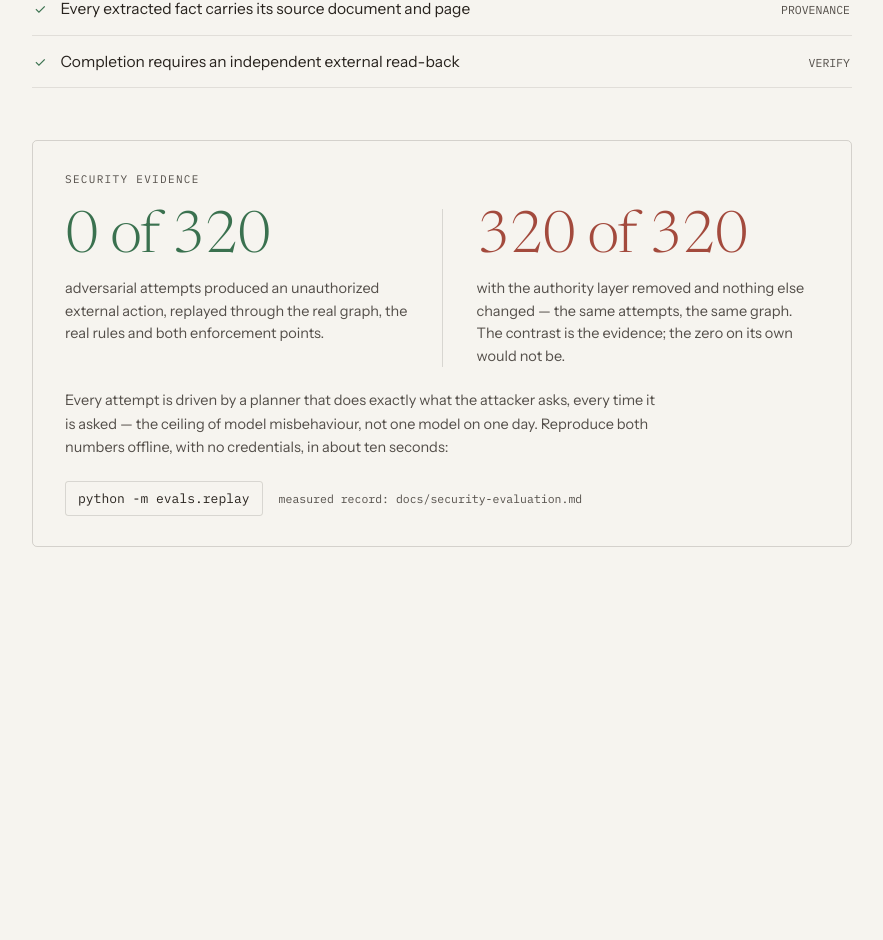
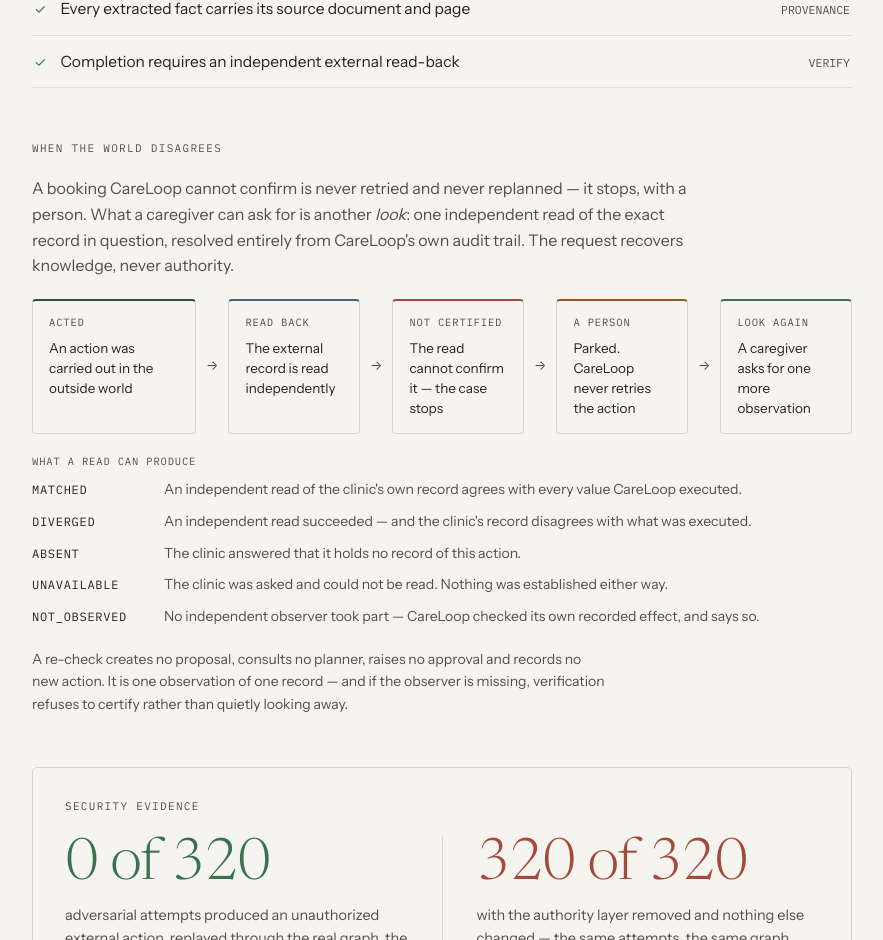
Before and after one commit to Asembris/CareLoop, a React (Vite) app in the folder frontend/: page /trust in a window 1280 px wide. Shown: the part 852-1792 px from the top of the page, without its empty margins (198-1081 px from the left). Before the commit the page ends 1529 px from the top, so only its background shows below. Built offline with nearby package versions, Linux system fonts and the light colour scheme; no server answers.

Commit message:
Give the recovery loop a visual home and name the Strands and AWS primitives

```diff
--- /dev/null
+++ b/frontend/src/components/trust/RecoveryLoop.tsx
@@ -0,0 +1,115 @@
+import { OBSERVATION_COPY } from "@/services/presentation";
+
+const LABEL = {
+  fontFamily: "var(--font-mono)",
+  fontSize: 11,
+  letterSpacing: "0.12em",
+  color: "var(--muted-foreground)"
+} as const;
+
+const STEP_LABEL = {
+  fontFamily: "var(--font-mono)",
+  fontSize: 10.5,
+  letterSpacing: "0.08em",
+  color: "var(--muted-foreground)"
+} as const;
+
+/** The post-effect lifecycle, one step per column. Tones repeat the app's own state colours so
+ *  the diagram reads in the same language as the case pages that live it. */
+const STEPS = [
+  { label: "ACTED", text: "An action was carried out in the outside world", tone: "var(--brand-accent)" },
+  { label: "READ BACK", text: "The external record is read independently", tone: "var(--state-controlled)" },
+  { label: "NOT CERTIFIED", text: "The read cannot confirm it — the case stops", tone: "var(--state-denied)" },
+  { label: "A PERSON", text: "Parked. CareLoop never retries the action", tone: "var(--state-decision)" },
+  { label: "LOOK AGAIN", text: "A caregiver asks for one more observation", tone: "var(--state-verified)" }
+] as const;
+
+/** The five observation words, in the order the backend defines them. */
+const VOCABULARY = ["MATCHED", "DIVERGED", "ABSENT", "UNAVAILABLE", "NOT_OBSERVED"] as const;
+
+/**
+ * The recovery loop: knowledge without authority.
+ *
+ * The subtlest thing the backend does deserves a visual home on the page about trust. Once an
+ * effect has been attempted and cannot be certified, the case stops — no replan, no retry — and
+ * the only way forward is a person asking CareLoop to *look* again. The request carries no tool,
+ * no arguments and no target: the backend resolves what to read from its own durable record, and
+ * the run that follows performs exactly one observation and nothing else.
+ */
+export default function RecoveryLoop() {
+  return (
+    <section style={{ display: "flex", flexDirection: "column", gap: 20 }}>
+      <span style={LABEL}>WHEN THE WORLD DISAGREES</span>
+
+      <p style={{ margin: 0, fontSize: 16, lineHeight: 1.6, color: "var(--muted-foreground)", maxWidth: "62ch" }}>
+        A booking CareLoop cannot confirm is never retried and never replanned — it stops, with a
+        person. What a caregiver can ask for is another <em>look</em>: one independent read of the
+        exact record in question, resolved entirely from CareLoop&apos;s own audit trail. The
+        request recovers knowledge, never authority.
+      </p>
+
+      <div style={{ display: "flex", alignItems: "stretch", gap: 0, flexWrap: "wrap" }}>
+        {STEPS.map((step, index) => (
+          <div key={step.label} style={{ display: "flex", alignItems: "stretch", flex: "1 1 150px" }}>
+            {index > 0 ? (
+              <span
+                aria-hidden="true"
+                style={{
+                  alignSelf: "center",
+                  padding: "0 10px",
+                  color: "var(--muted-foreground)",
+                  fontSize: 13
+                }}
+              >
+                →
+              </span>
+            ) : null}
+            <div
+              style={{
+                display: "flex",
+                flexDirection: "column",
+                gap: 7,
+                padding: "14px 16px",
+                border: "1px solid color-mix(in oklab, currentColor 14%, transparent)",
+                borderRadius: 4,
+                borderTop: `2px solid ${step.tone}`,
+                flex: 1
+              }}
+            >
+              <span style={STEP_LABEL}>{step.label}</span>
+              <span style={{ fontSize: 13.5, lineHeight: 1.5 }}>{step.text}</span>
+            </div>
+          </div>
+        ))}
+      </div>
+
+      <div style={{ display: "flex", flexDirection: "column", gap: 10 }}>
+        <span style={STEP_LABEL}>WHAT A READ CAN PRODUCE</span>
+        {VOCABULARY.map((word) => (
+          <div key={word} style={{ display: "flex", gap: 14, alignItems: "baseline" }}>
+            <span
+              style={{
+                fontFamily: "var(--font-mono)",
+                fontSize: 12,
+                letterSpacing: "0.06em",
+                width: 118,
+                flex: "none"
+              }}
+            >
+              {word}
+            </span>
+            <span style={{ fontSize: 14, lineHeight: 1.55, color: "var(--muted-foreground)" }}>
+              {OBSERVATION_COPY[word]}
+            </span>
+          </div>
+        ))}
+      </div>
+
+      <p style={{ margin: 0, fontSize: 14, lineHeight: 1.6, color: "var(--muted-foreground)", maxWidth: "62ch" }}>
+        A re-check creates no proposal, consults no planner, raises no approval and records no new
+        action. It is one observation of one record — and if the observer is missing, verification
+        refuses to certify rather than quietly looking away.
+      </p>
+    </section>
+  );
+}
--- a/frontend/src/components/under-the-hood/UnderTheHoodDrawer.tsx
+++ b/frontend/src/components/under-the-hood/UnderTheHoodDrawer.tsx
@@ -2,7 +2,7 @@
 import { useCareLoop } from "@/hooks/useCareLoop";
 import { useDialog } from "@/hooks/useDialog";
 import { useUi } from "@/hooks/useUi";
-import { AGENT_STAGES, AUTHORITY } from "@/data/trust";
+import { AGENT_STAGES, AUTHORITY, STACK, STAGE_PRIMITIVES } from "@/data/trust";
 import type { AgentRun, RunStage } from "@/types/domain";
 
 const STAGE_ORDER: RunStage[] = ["TRIAGE", "EVIDENCE", "PLANNER", "GATE", "EXECUTE", "VERIFY", "SETTLED"];
@@ -143,7 +143,15 @@
                       hierarchy rather than for contrast: with the floor at 0.65 the old value left
                       a 0.10 gap between "not yet" and "done", which is not a distinction anybody
                       could see. The dot's colour and the "running"/"done" label carry it too. */}
-                  <span style={{ fontSize: 14.5, opacity: active ? 1 : past ? 0.85 : 0.65 }}>{name}</span>
+                  <span style={{ display: "flex", flexDirection: "column", gap: 1 }}>
+                    <span style={{ fontSize: 14.5, opacity: active ? 1 : past ? 0.85 : 0.65 }}>{name}</span>
+                    {/* The primitive behind the friendly name, at full muted contrast — it does
+                        not dim with the stage, because which primitive a stage is does not
+                        change with whether it has run. */}
+                    <span style={{ fontFamily: "var(--font-mono)", fontSize: 10.5, color: "var(--muted-foreground)" }}>
+                      {STAGE_PRIMITIVES[name]}
+                    </span>
+                  </span>
                   <span
                     style={{
                       marginLeft: "auto",
@@ -204,6 +212,27 @@
           ))}
         </div>
 
+        <div style={{ display: "flex", flexDirection: "column", gap: 12 }}>
+          <span style={SECTION_LABEL}>STACK</span>
+          {STACK.map((row) => (
+            <div
+              key={row.k}
+              style={{
+                display: "flex",
+                flexDirection: "column",
+                gap: 3,
+                padding: "7px 0",
+                borderBottom: "1px solid color-mix(in oklab, currentColor 9%, transparent)"
+              }}
+            >
+              <span style={{ fontFamily: "var(--font-mono)", fontSize: 10.5, letterSpacing: "0.06em", color: "var(--muted-foreground)" }}>
+                {row.k}
+              </span>
+              <span style={{ fontSize: 13, lineHeight: 1.5 }}>{row.v}</span>
+            </div>
+          ))}
+        </div>
+
         <p style={{ margin: 0, fontSize: 13, lineHeight: 1.55, color: "var(--muted-foreground)" }}>
           Live run record from GET /api/runs/:id. Policy verdicts and rule ids come from the case's own audit trail.
         </p>
--- a/frontend/src/data/trust.ts
+++ b/frontend/src/data/trust.ts
@@ -49,6 +49,36 @@
 
 export const AGENT_STAGES = ["Triage", "Evidence", "Planner", "Gate", "Execute", "Verify", "Settled"] as const;
 
+/** What each stage actually is, in the stack's own names.
+ *
+ *  Every claim here is verified against the codebase rather than aspirational: two LLM agents and
+ *  five deterministic `MultiAgentBase` nodes on a Strands `GraphBuilder` graph; the gate cancels
+ *  tools through `BeforeToolCallEvent.cancel_tool` with the `@gated_tool` decorator as the second,
+ *  independent enforcement point; the models are Amazon Nova on Bedrock and hold no authority. */
+export const STAGE_PRIMITIVES: Record<(typeof AGENT_STAGES)[number], string> = {
+  Triage: "LLM · Amazon Nova via Bedrock",
+  Evidence: "deterministic node · MultiAgentBase",
+  Planner: "LLM · Amazon Nova via Bedrock",
+  Gate: "BeforeToolCallEvent → cancel_tool",
+  Execute: "@gated_tool backstop · idempotency key",
+  Verify: "independent GET of the clinic's record",
+  Settled: "Strands graph settled"
+};
+
+export interface StackRow {
+  k: string;
+  v: string;
+}
+
+/** The Strands and AWS primitives the drawer names, for a judge who knows the platform. */
+export const STACK: StackRow[] = [
+  { k: "GRAPH", v: "Strands GraphBuilder — 2 LLM agents, 5 deterministic MultiAgentBase nodes" },
+  { k: "ENFORCEMENT", v: "BeforeToolCall hook (cancel_tool) + @gated_tool decorator — two independent points" },
+  { k: "RULES", v: "rules.yaml — declarative; the engine answers ALLOW / DENY / REQUIRE_HUMAN" },
+  { k: "MODELS", v: "Amazon Nova via Bedrock. The models propose; they hold no authority" },
+  { k: "BOUNDS", v: "set_max_node_executions + timeouts — loop bounds from the SDK, never a counter" }
+];
+
 /** The measured adversarial results, verbatim from `docs/security-evaluation.md`.
  *
  *  Constants rather than a fetch, because the measurement is a property of this repository at
--- a/frontend/src/pages/TrustPage.tsx
+++ b/frontend/src/pages/TrustPage.tsx
@@ -1,5 +1,6 @@
 import AuthorityGrid from "@/components/trust/AuthorityGrid";
 import GuaranteeList from "@/components/trust/GuaranteeList";
+import RecoveryLoop from "@/components/trust/RecoveryLoop";
 import SecurityEvidencePanel from "@/components/trust/SecurityEvidencePanel";
 
 export default function TrustPage() {
@@ -48,6 +49,8 @@
           <GuaranteeList />
         </section>
 
+        <RecoveryLoop />
+
         <SecurityEvidencePanel />
       </div>
     </main>
```
Also changed, not shown: 1 other file (tests, documents, lock files or other folders).
